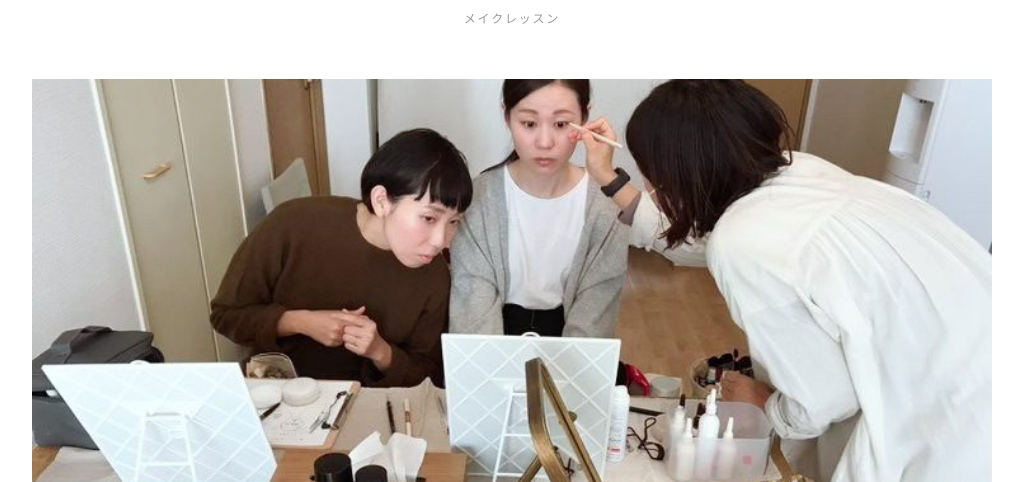
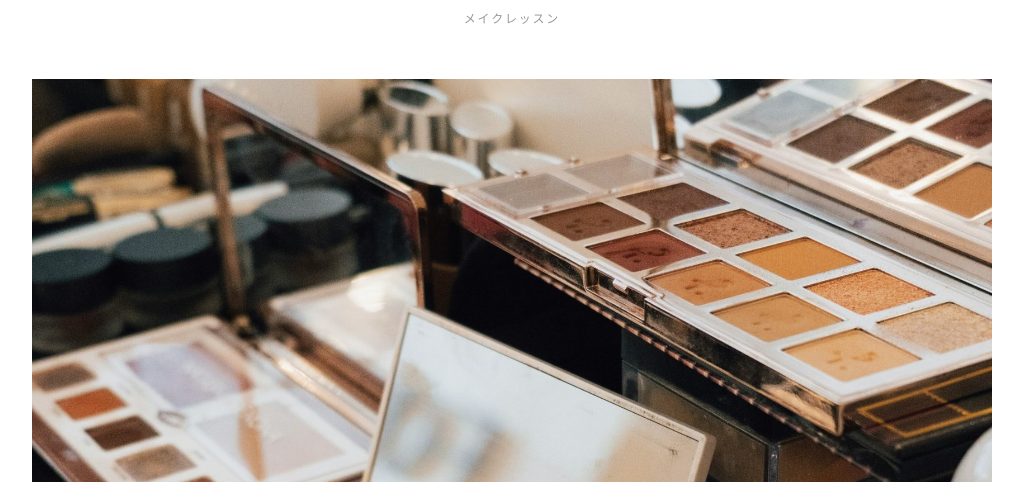
Before and after one commit to kawatakouichi-arch/sawamura-site, a plain HTML site: page lesson.html in a window 1280 px wide. Shown: the part 318-800 px from the top of the page, without its empty margins (128-1151 px from the left). Drawn offline with Linux system fonts and the light colour scheme; a web font is replaced by a local one.

Commit message:
Make Lesson のメイン写真を差し替え
Co-Authored-By: Claude Opus 5.5 <noreply@anthropic.com>

```diff
--- a/lesson.html
+++ b/lesson.html
@@ -54,9 +54,9 @@
       <p class="page-title__ja">メイクレッスン</p>
     </section>
 
-    <!-- ===== 2. メイン写真（あとで差し替え予定） ===== -->
+    <!-- ===== 2. メイン写真（ほかの下層ページと同じ） ===== -->
     <section class="wedding-main">
-      <img src="img/lesson/lesson-main.jpg" alt="メイクレッスンの様子">
+      <img src="img/lesson/makelesson-top-crop.jpg" alt="メイク道具とアイシャドウパレット">
     </section>
 
     <!-- ===== 3. 紹介文＋説明 ===== -->
```
Also changed, not shown: img/lesson/makelesson-top-crop.jpg (added).
